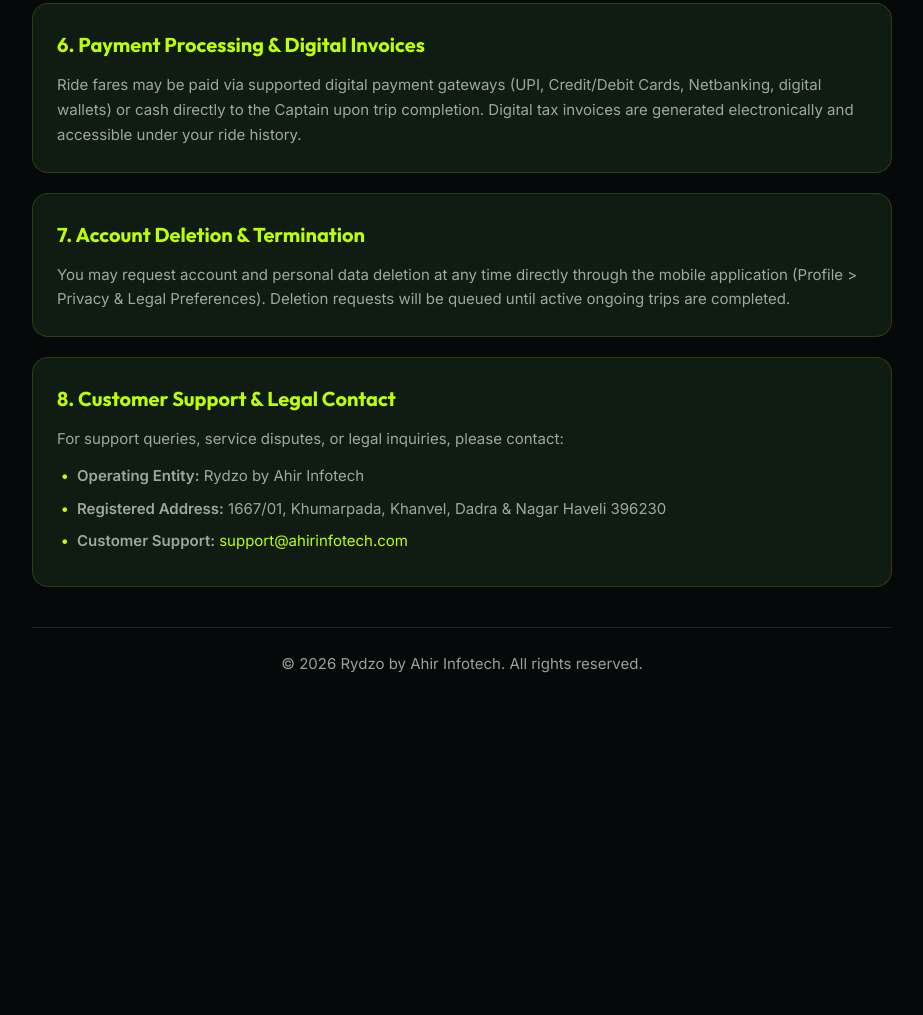
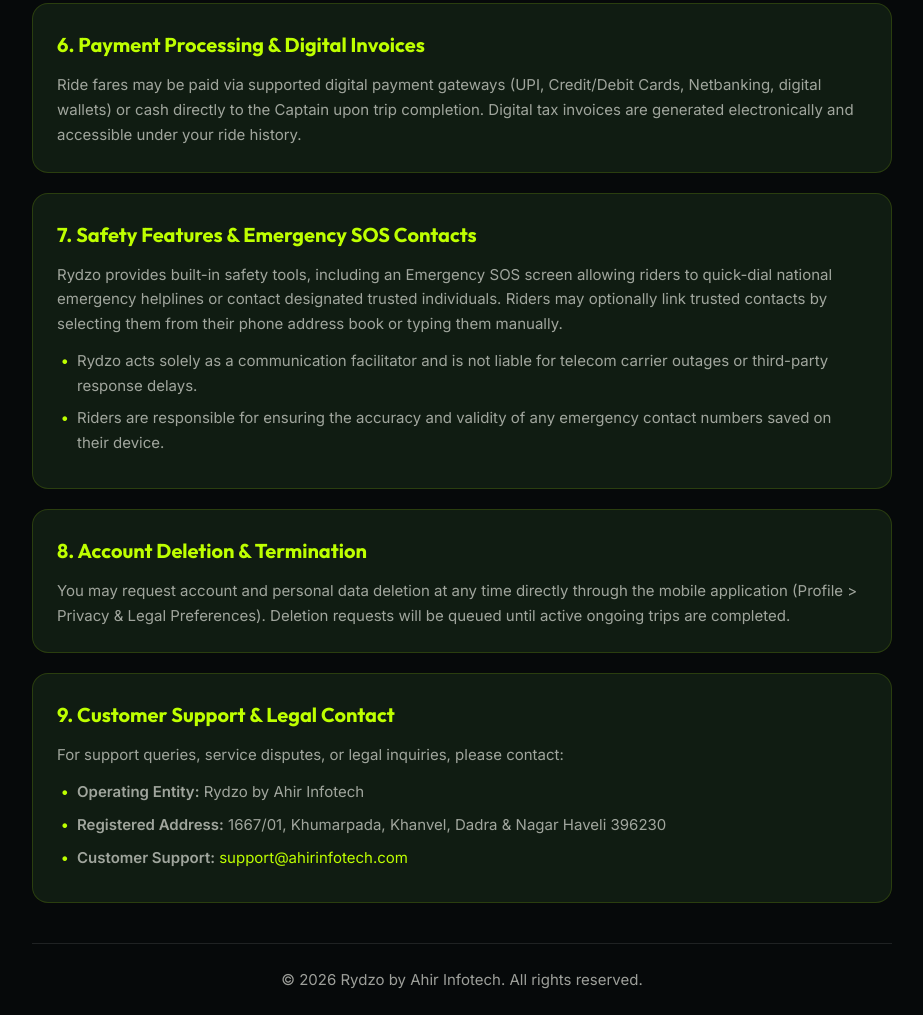
Before and after one commit to ahirinfotech1/terms-condition_Rydzo, a plain HTML site: page index.html in a window 1280 px wide. Shown: the part 1353-2368 px from the top of the page, without its empty margins (178-1101 px from the left). Before the commit the page ends 2062 px from the top, so only its background shows below. Drawn offline with Linux system fonts and the light colour scheme.

Commit message:
docs: add safety features and emergency SOS contacts terms

```diff
--- a/index.html
+++ b/index.html
@@ -191,12 +191,21 @@
     </div>
 
     <div class="section-card">
-      <h2>7. Account Deletion &amp; Termination</h2>
+      <h2>7. Safety Features &amp; Emergency SOS Contacts</h2>
+      <p>Rydzo provides built-in safety tools, including an Emergency SOS screen allowing riders to quick-dial national emergency helplines or contact designated trusted individuals. Riders may optionally link trusted contacts by selecting them from their phone address book or typing them manually.</p>
+      <ul>
+        <li>Rydzo acts solely as a communication facilitator and is not liable for telecom carrier outages or third-party response delays.</li>
+        <li>Riders are responsible for ensuring the accuracy and validity of any emergency contact numbers saved on their device.</li>
+      </ul>
+    </div>
+
+    <div class="section-card">
+      <h2>8. Account Deletion &amp; Termination</h2>
       <p>You may request account and personal data deletion at any time directly through the mobile application (Profile &gt; Privacy &amp; Legal Preferences). Deletion requests will be queued until active ongoing trips are completed.</p>
     </div>
 
     <div class="section-card">
-      <h2>8. Customer Support &amp; Legal Contact</h2>
+      <h2>9. Customer Support &amp; Legal Contact</h2>
       <p>For support queries, service disputes, or legal inquiries, please contact:</p>
       <ul>
         <li><strong>Operating Entity:</strong> Rydzo by Ahir Infotech</li>
```
